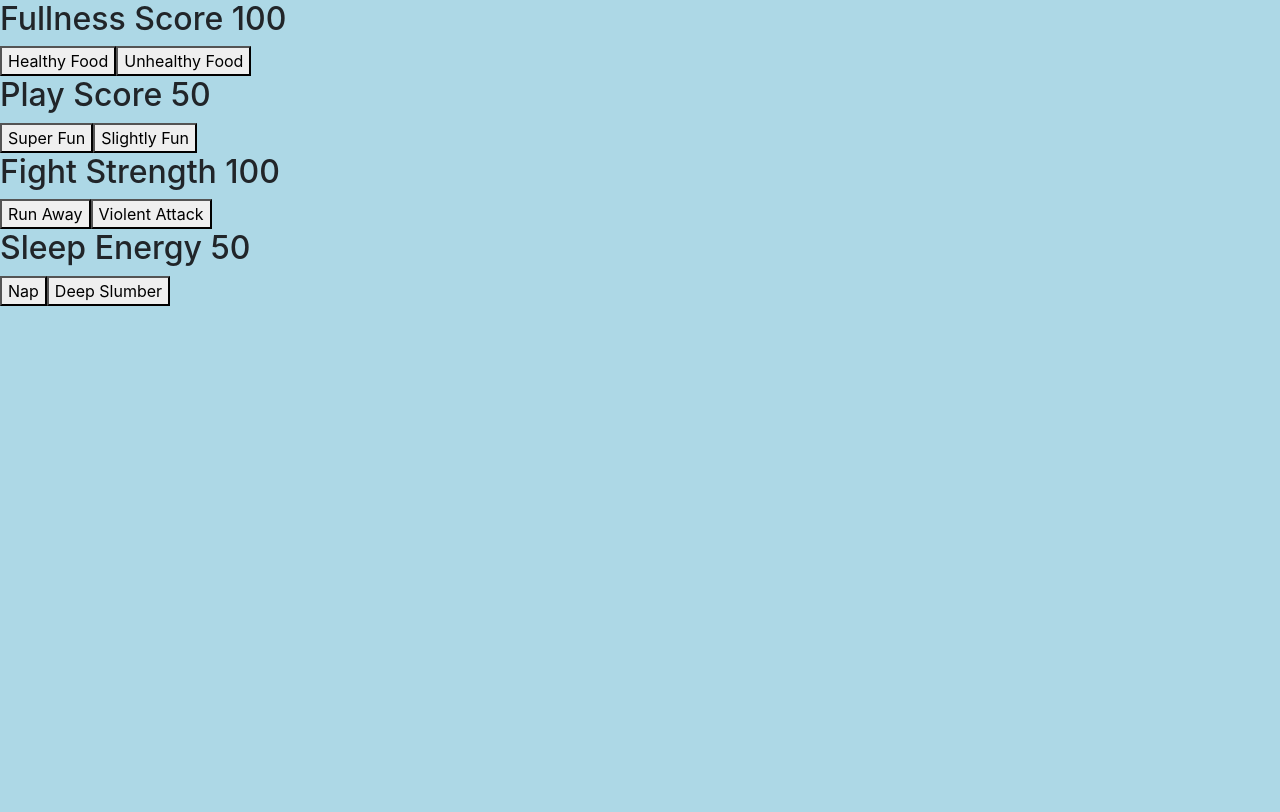
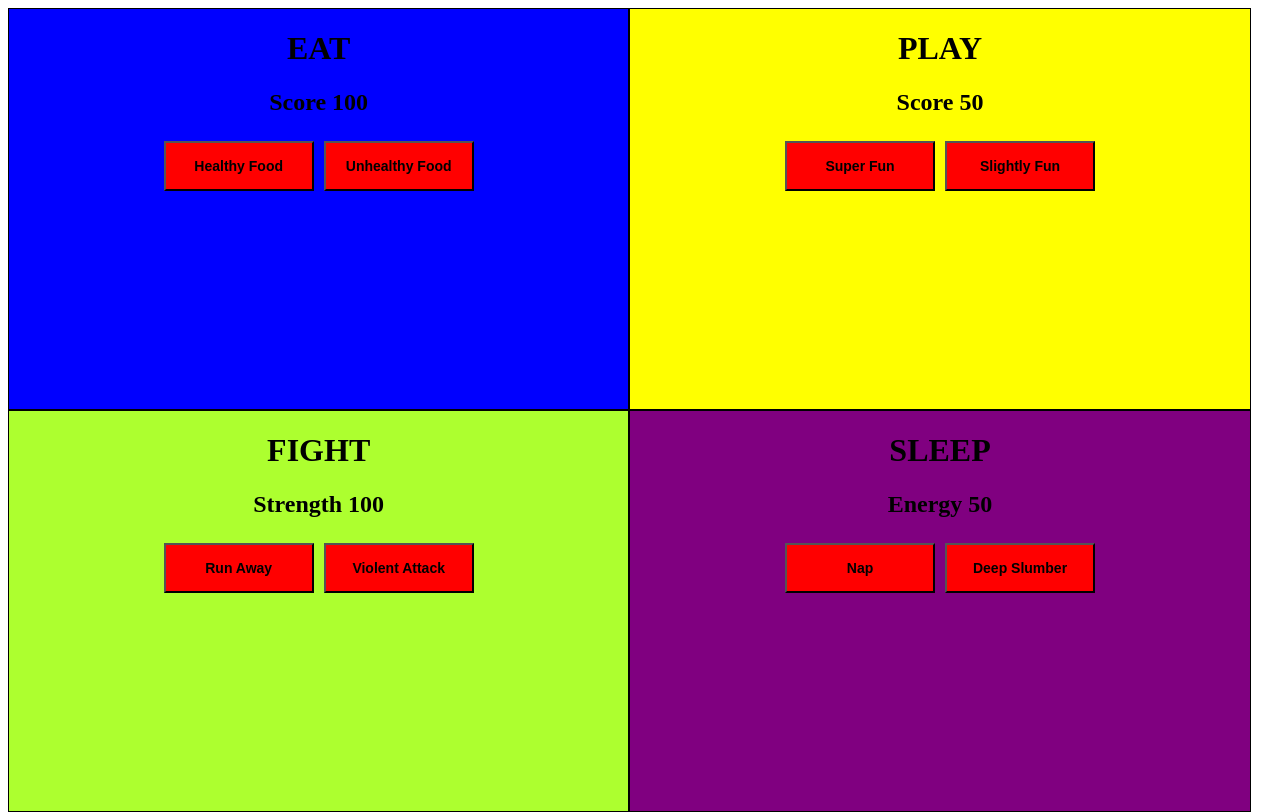
Before and after one commit to Nikababy01/Tamagotchi, a website built with webpack: page src/index.html in a window 1280 px wide. Built offline with nearby package versions, Linux system fonts and the light colour scheme.

Commit message:
added styling

```diff
--- a/src/javascripts/components/eat.js
+++ b/src/javascripts/components/Eat/eat.js
@@ -1,5 +1,6 @@
-import utils from '../helpers/utils';
-import textData from '../helpers/data/textData';
+import utils from '../../helpers/utils';
+import textData from '../../helpers/data/textData';
+import './eat.scss';
 
 // const unhealthyFoodBtn = (e) => {
 // if (e.target.id === 'unhealthy') {
@@ -10,14 +11,10 @@ import textData from '../helpers/data/textData';
 
 
 // const healthyFoodBtn = (e) => {
-//  if (e.target.id === 'healthy') {
-//    const eatStatus = textData.getEatStatus();
-//    const newScore = eatStatus += 10;
-//    eatStatus.full = newScore;
-//    eat.eatDomBuilder();
-//    $('#healthy').click(healthyFoodBtn);
-
-//  }healthyFoodBtn();
+// if (e.target.id === 'healthy') {
+// console.error('clicked');
+//   }
+//   $('#healthy').click(healthyFoodBtn);
 // };
 
 
@@ -26,11 +23,19 @@ const eatDomBuilder = () => {
   let domString = '';
   eat.forEach((eatStatus) => {
     domString += '<div>';
-    domString += `<h2>Fullness Score ${eatStatus.full}</h2>`;
+    domString += '<h1>EAT</h1>';
+    domString += `<h2>Score ${eatStatus.full}</h2>`;
+    domString += '<div class= "container">';
     domString += '<button id="healthy">Healthy Food</button>';
     domString += '<button id="unhealthy">Unhealthy Food</button>';
+    domString += '</div>';
+    domString += '</div>';
   });
   utils.printToDom('eat', domString);
+  $('#healthy').click(() => {
+    console.error('button clicked');
+  });
 };
 
+
 export default { eatDomBuilder };
--- /dev/null
+++ b/src/javascripts/components/Eat/eat.scss
@@ -0,0 +1,36 @@
+@import '../../../styles/colors';
+@import '../../../styles/variables';
+
+
+
+.quad{
+    width: 49%;
+    height: 200px;
+    float: left;
+}
+#eat.quad{
+    background-color: blue;
+}
+
+h1{
+    text-align:  center ;
+}
+
+h2{
+    text-align:  center ;
+}
+
+.container{
+    display: flex;
+    justify-content: center;
+}
+
+button {
+padding: 10px;
+background-color: red;
+margin: 5px;
+width: 150px;
+height: 50px;
+font-size: 14px;
+font-weight: bold;
+}
--- /dev/null
+++ b/src/javascripts/components/Fight/fight.js
@@ -0,0 +1,25 @@
+import utils from '../../helpers/utils';
+import textData from '../../helpers/data/textData';
+import './fight.scss';
+
+const fightDomBuilder = () => {
+  const fight = textData.getFightStatus();
+  let domString = '';
+  fight.forEach((fightStatus) => {
+    domString += '<div>';
+    domString += '<h1>FIGHT</h1>';
+    domString += `<h2>Strength ${fightStatus.strength}</h2>`;
+    domString += '<div class= "container">';
+    domString += '<button id="run" class="btnstyle">Run Away</button>';
+    domString += '<button id="violent" class="btnstyle">Violent Attack</button>';
+    domString += '</div>';
+    domString += '</div>';
+  });
+  utils.printToDom('fight', domString);
+  $('#run').click(() => {
+    console.error('clicked');
+  });
+};
+
+
+export default { fightDomBuilder };
--- /dev/null
+++ b/src/javascripts/components/Fight/fight.scss
@@ -0,0 +1,14 @@
+@import '../../../styles/colors';
+@import '../../../styles/variables';
+
+
+    .quad{
+        border: 1px solid black;
+        width: 49%;
+        height: 400px;
+        float: left;
+    }
+
+    #fight.quad{
+        background-color: greenyellow;
+    }
--- /dev/null
+++ b/src/javascripts/components/Play/play.js
@@ -0,0 +1,24 @@
+import utils from '../../helpers/utils';
+import textData from '../../helpers/data/textData';
+import './play.scss';
+
+const playDomBuilder = () => {
+  const play = textData.getPlayStatus();
+  let domString = '';
+  play.forEach((playStatus) => {
+    domString += '<div>';
+    domString += '<h1>PLAY</h1>';
+    domString += `<h2>Score ${playStatus.fun}</h2>`;
+    domString += '<div class= "container">';
+    domString += '<button id="super">Super Fun</button>';
+    domString += '<button id="slightly">Slightly Fun</button>';
+    domString += '</div>';
+    domString += '</div>';
+  });
+  utils.printToDom('play', domString);
+  $('#super').click(() => {
+    console.error('clicked');
+  });
+};
+
+export default { playDomBuilder };
--- /dev/null
+++ b/src/javascripts/components/Play/play.scss
@@ -0,0 +1,6 @@
+@import '../../../styles/colors';
+@import '../../../styles/variables';
+
+#play.quad{
+    background-color: yellow;
+}
--- /dev/null
+++ b/src/javascripts/components/Sleep/sleep.js
@@ -0,0 +1,24 @@
+import utils from '../../helpers/utils';
+import textData from '../../helpers/data/textData';
+import './sleep.scss';
+
+const sleepDomBuilder = () => {
+  const sleep = textData.getSleepStatus();
+  let domString = '';
+  sleep.forEach((sleepStatus) => {
+    domString += '<div>';
+    domString += '<h1>SLEEP</h1>';
+    domString += `<h2>Energy ${sleepStatus.energy}</h2>`;
+    domString += '<div class= "container">';
+    domString += '<button id="nap" class="btnstyle">Nap</button>';
+    domString += '<button id="deep" class="btnstyle">Deep Slumber</button>';
+    domString += '</div>';
+    domString += '</div>';
+  });
+  utils.printToDom('sleep', domString);
+  $('#nap').click(() => {
+    console.error('clicked');
+  });
+};
+
+export default { sleepDomBuilder };
--- /dev/null
+++ b/src/javascripts/components/Sleep/sleep.scss
@@ -0,0 +1,18 @@
+@import '../../../styles/colors';
+@import '../../../styles/variables';
+
+.sleep-column{
+background-color:purple;
+ float: left;
+ width: 50%;
+ padding: 10px;
+}
+
+.row:after {
+    content: "";
+    display: table;
+    clear: both;
+}
+#sleep.quad{
+    background-color:purple;
+}
--- a/src/javascripts/components/fight.js
+++ /dev/null
@@ -1,16 +0,0 @@
-import utils from '../helpers/utils';
-import textData from '../helpers/data/textData';
-
-const fightDomBuilder = () => {
-  const fight = textData.getFightStatus();
-  let domString = '';
-  fight.forEach((fightStatus) => {
-    domString += '<div>';
-    domString += `<h2>Fight Strength ${fightStatus.strength}</h2>`;
-    domString += '<button id="run">Run Away</button>';
-    domString += '<button id="violent">Violent Attack</button>';
-  });
-  utils.printToDom('fight', domString);
-};
-
-export default { fightDomBuilder };
--- a/src/javascripts/components/play.js
+++ /dev/null
@@ -1,16 +0,0 @@
-import utils from '../helpers/utils';
-import textData from '../helpers/data/textData';
-
-const playDomBuilder = () => {
-  const play = textData.getPlayStatus();
-  let domString = '';
-  play.forEach((playStatus) => {
-    domString += '<div>';
-    domString += `<h2>Play Score ${playStatus.fun}</h2>`;
-    domString += '<button id="super">Super Fun</button>';
-    domString += '<button id="slightly">Slightly Fun</button>';
-  });
-  utils.printToDom('play', domString);
-};
-
-export default { playDomBuilder };
--- a/src/javascripts/components/sleep.js
+++ /dev/null
@@ -1,16 +0,0 @@
-import utils from '../helpers/utils';
-import textData from '../helpers/data/textData';
-
-const sleepDomBuilder = () => {
-  const sleep = textData.getSleepStatus();
-  let domString = '';
-  sleep.forEach((sleepStatus) => {
-    domString += '<div>';
-    domString += `<h2>Sleep Energy ${sleepStatus.energy}</h2>`;
-    domString += '<button id="nap">Nap</button>';
-    domString += '<button id="deep">Deep Slumber</button>';
-  });
-  utils.printToDom('sleep', domString);
-};
-
-export default { sleepDomBuilder };
--- /dev/null
+++ b/src/styles/_colors.scss
@@ -0,0 +1,8 @@
+$darkgray: #5D5A62;
+$lightgray: #BCB8B7;
+$red: #A43E50;
+$gold: #B59071;
+$blue: #1E3F5D;
+$green: #70A69D;
+$yellow: #F2DEB5;
+$white: white;
--- /dev/null
+++ b/src/styles/_variables.scss
@@ -0,0 +1,7 @@
+$box-shadow: 0 3px 3px 0 rgba(0,0,0,0.14), 0 1px 7px 0 rgba(0,0,0,0.12), 0 3px 1px -1px rgba(0,0,0,0.2);
+
+@mixin default-font($fontsize) {
+  color: white;
+  font-size: $fontsize;
+  text-transform: uppercase;
+}
--- a/src/styles/main.scss
+++ b/src/styles/main.scss
@@ -1,6 +1,2 @@
-@import "~bootstrap/scss/bootstrap";
 @import "~@fortawesome/fontawesome-free/css/all.min.css";
-
-body{
-    background-color:lightblue;
-}
+@import "./colors";
```
Also changed, not shown: src/javascripts/main.js (+4 -4 lines).
